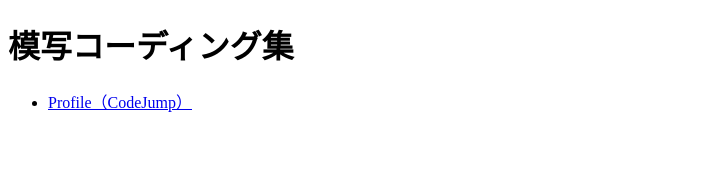
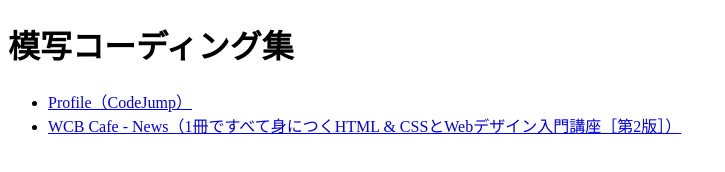
Before and after one commit to oni-ch-dev/mosya, a plain HTML site: page index.html in a window 1280 px wide. Shown: the whole page, without its empty margins (0-725 px from the left). Drawn offline with Linux system fonts and the light colour scheme.

Commit message:
模写コーディング集とREAMEファイルの追記

```diff
--- a/index.html
+++ b/index.html
@@ -9,6 +9,7 @@
   <h1>模写コーディング集</h1>
   <ul>
     <li><a href="./profile/">Profile（CodeJump）</a></li>
+    <li><a href="./news/">WCB Cafe - News（1冊ですべて身につくHTML & CSSとWebデザイン入門講座［第2版］）</a></li>
     <!-- 次の模写を増やすたびに追記 -->
     <!-- <li><a href="./landing-page/">Landing Page</a></li> -->
   </ul>
```
Also changed, not shown: 1 other file.
